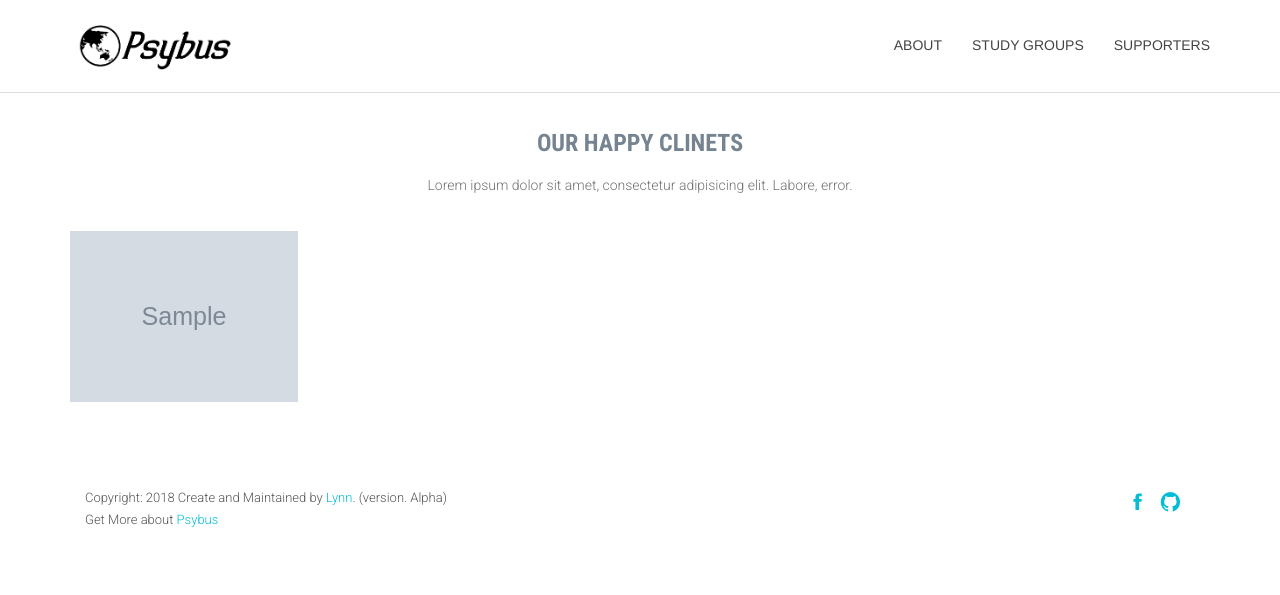
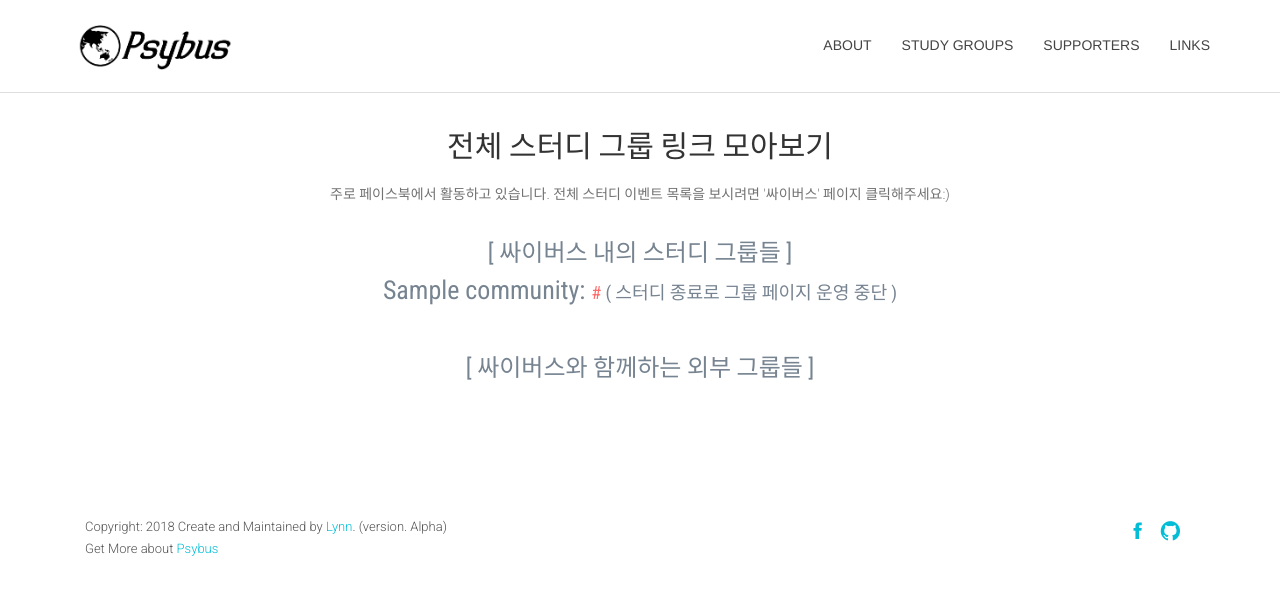
Before and after one commit to lynn-hong/psybus, a Django app: page /links/ in a window 1280 px wide. Shown: the top 595 px of the page. Run offline with Django 3.2, Linux system fonts and the light colour scheme; tables that the repository leaves empty hold one stand-in row (values such as "Sample post"); grey boxes marked "Sample" are stand-in pictures; some libraries are stand-ins or nearby versions; some web fonts are replaced.

Commit message:
스터디 그룹 링크 모아보기 페이지 제작(#1)

```diff
--- a/chronology/templates/chronology/base.html
+++ b/chronology/templates/chronology/base.html
@@ -87,6 +87,7 @@
                                 </div>
                             </li>  -->
                             <li><a href="{% url 'index' %}#supporters">Supporters</a></li>
+                            <li><a href="{% url 'links' %}">Links</a></li>
                         </ul>
                     </div>
                 </nav>
--- a/chronology/templates/chronology/links.html
+++ b/chronology/templates/chronology/links.html
@@ -12,18 +12,40 @@
     <div class="container" style="margin-top: 100px;">
         <div class="row">
             <div class="col-md-12">
-                <h2 class="subtitle text-center wow fadeInUp animated" data-wow-duration="500ms" data-wow-delay=".3s">
-                    Our Happy Clinets</h2>
+                <h2 class="title text-center wow fadeInUp animated" data-wow-duration="500ms" data-wow-delay=".3s">
+                    전체 스터디 그룹 링크 모아보기</h2>
                 <p class="subtitle-des text-center wow fadeInUp animated" data-wow-duration="500ms" data-wow-delay=".5s">
-                    Lorem ipsum dolor sit amet, consectetur adipisicing elit. Labore, error.</p>
-                <div id="clients-logo" class="owl-carousel">
-                    {% for link in links %}
+                    주로 페이스북에서 활동하고 있습니다. 전체 스터디 이벤트 목록을 보시려면 '싸이버스' 페이지 클릭해주세요:)</p>
+                <div class="text-center wow faceInUp animated" data-wow-duration="500ms" data-wow-delay=".7s">
+                    <h3>[ 싸이버스 내의 스터디 그룹들 ]</h3>
+                    {% for group in in_groups %}
                     <div>
-                        {% with link.logo as image_static %}
-                            <img src="{% static image_static %}"
-                                 style="height: 100%;"
-                                 alt="image"/>
-                        {% endwith %}
+                        {% if group.live %}
+                            <h2>{{ group.c_name_kor }}: <a href="{{ group.url }}" target="_blank">{{ group.url }}</a></h2>
+                        {% else %}
+                            <h2>{{ group.c_name_kor }}:
+                                <span style="font-size: 0.7em;">
+                                    <a href="{{ group.url }}">{{ group.url }}</a> ( 스터디 종료로 그룹 페이지 운영 중단 )
+                                </span>
+                            </h2>
+                        {% endif %}
+                    </div>
+                    {% endfor %}
+                </div>
+                <div class="text-center wow faceInUp animated" data-wow-duration="500ms" data-wow-delay=".9s"
+                     style="margin: 50px 0;">
+                    <h3>[ 싸이버스와 함께하는 외부 그룹들 ]</h3>
+                    {% for group in out_groups %}
+                    <div>
+                        {% if group.live %}
+                            <h2>{{ group.c_name_kor }}: <a href="{{ group.url }}" target="_blank">{{ group.url }}</a></h2>
+                        {% else %}
+                            <h2>{{ group.c_name_kor }}:
+                                <span style="font-size: 0.7em;">
+                                    <a href="{{ group.url }}">{{ group.url }}</a> ( 스터디 종료로 그룹 페이지 운영 중단 )
+                                </span>
+                            </h2>
+                        {% endif %}
                     </div>
                     {% endfor %}
                 </div>
--- a/chronology/views.py
+++ b/chronology/views.py
@@ -1,6 +1,4 @@
 from django.views.generic import TemplateView
-from django.db import models
-from django.db.models import Count, Max, Sum
 from .models import Community, Manager, Operation, Part, Study, Supporter, COMMUNITY_TYPE, DAYS_OF_WEEK, DATE_INTERVAL, LEVEL
 from django.template.defaulttags import register
 from django.shortcuts import render, get_object_or_404
@@ -34,6 +32,17 @@
     return groups
 
 
+def get_links(c_type):
+    rows = Community.objects.filter(c_type=c_type).all()\
+             .order_by('c_start')    # 0=="내부"
+    for entry in rows:
+        if entry.c_end is not None:
+            entry.live = False
+        else:
+            entry.live = True
+    return rows
+
+
 class Index(TemplateView):
     template_name = 'chronology/index.html'
 
@@ -47,13 +56,17 @@
         context['supporters'] = Supporter.objects.all()
         return context
 
+
 class Links(TemplateView):
     template_name = 'chronology/links.html'
+
     def get_context_data(self, **kwargs):
         context = super(Links, self).get_context_data(**kwargs)
-        # links
-        context['links'] = Supporter.objects.all()
+        # groups
+        context['in_groups'] = get_links(0)    # 0=="내부"
+        context['out_groups'] = get_links(1)    # 1=="외부"
         return context
+
 
 def get_study_info(pk):
     operations = Operation.objects.filter(c_id=pk).all()\
```
